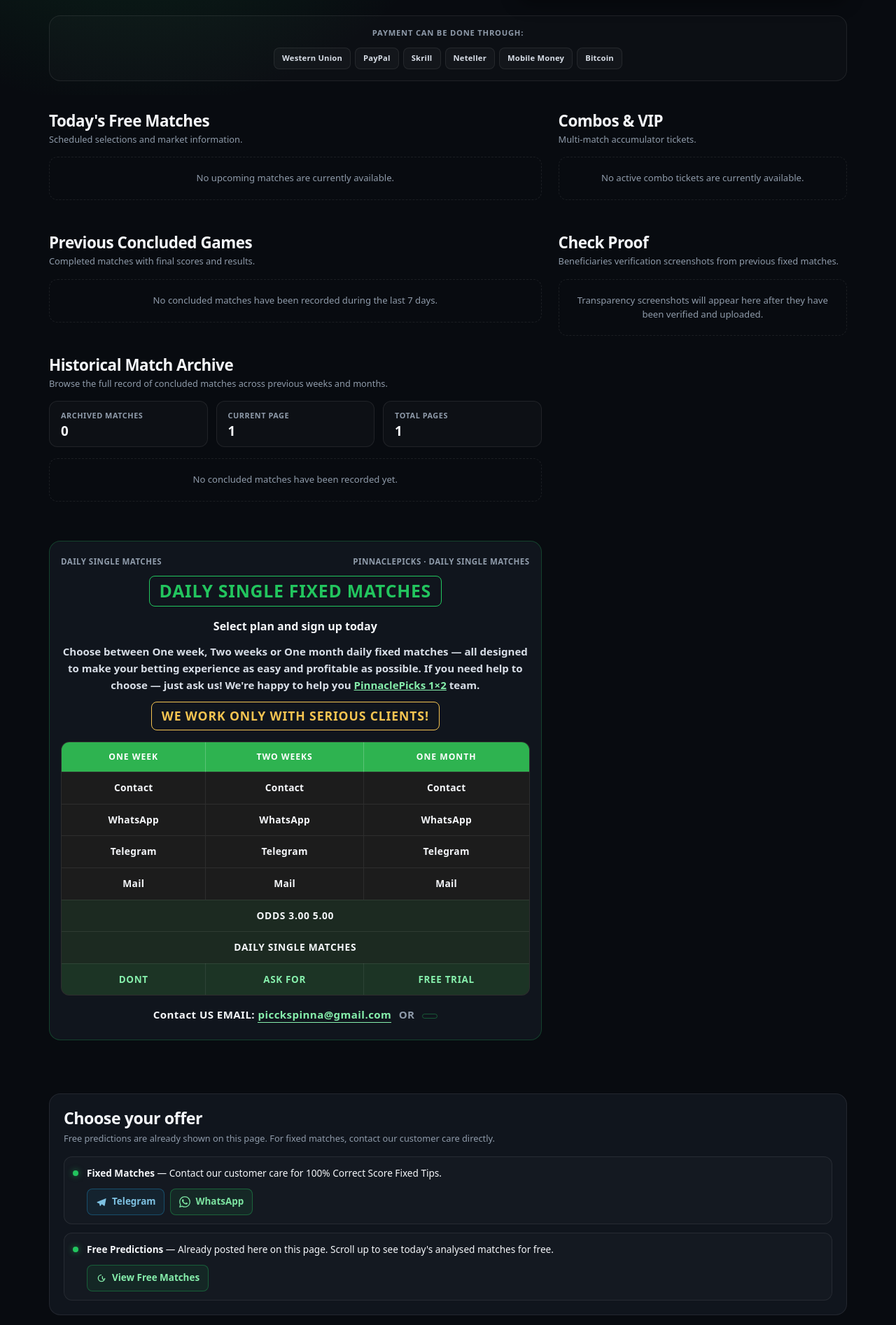
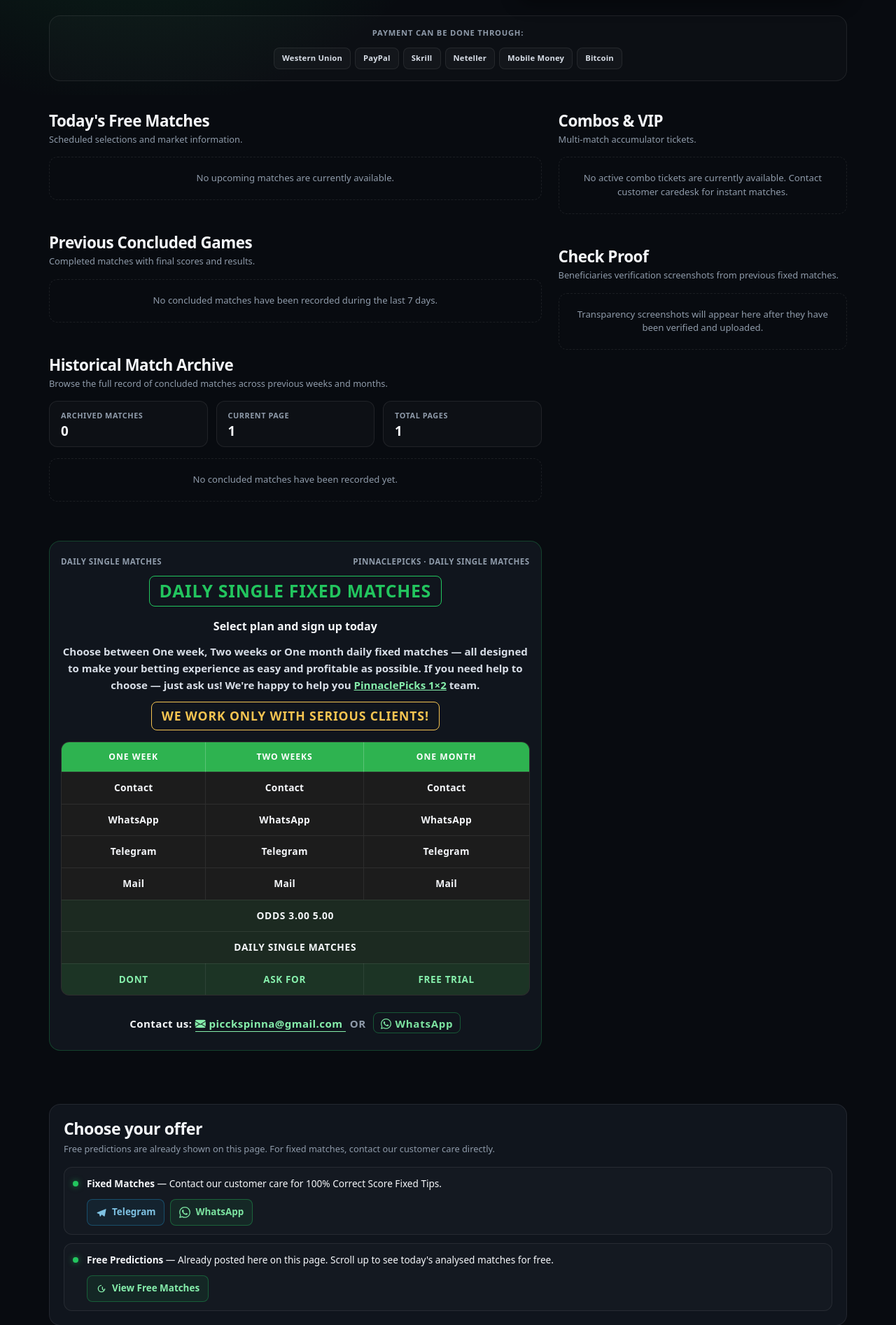
Before and after one commit to roparon/PinnaclePicks, a Flask app: page / in a window 1280 px wide. Shown: the part 687-2581 px from the top of the page at 70% size. Run offline with Flask 3, Linux system fonts and the light colour scheme.

Commit message:
Improve homepage contact links

```diff
--- a/app/templates/index.html
+++ b/app/templates/index.html
@@ -2986,13 +2986,26 @@ PinnaclePicks | Sports Analytics & Match History
                         </div>
 
                         <p class="pp-fixed-footer">
-                            Contact US EMAIL:
-                            <a href="mailto:picckspinna@gmail.com">picckspinna@gmail.com</a>
+                            <span>Contact us:</span>
+
+                            <a href="mailto:picckspinna@gmail.com"
+                               class="pp-fixed-footer-link"
+                               aria-label="Email PinnaclePicks">
+                                <i class="bi bi-envelope-fill" aria-hidden="true"></i>
+                                <span>picckspinna@gmail.com</span>
+                            </a>
+
                             <span class="pp-fixed-footer-or">OR</span>
+
                             <a href="https://wa.me/254752635475"
                                class="pp-fixed-footer-whatsapp"
                                target="_blank"
-                               rel="noopener noreferrer"></a>
+                               rel="noopener noreferrer"
+                               aria-label="Contact PinnaclePicks on WhatsApp"
+                               title="Chat with us on WhatsApp">
+                                <i class="bi bi-whatsapp" aria-hidden="true"></i>
+                                <span>WhatsApp</span>
+                            </a>
                         </p>
 
                     </div>
@@ -3082,7 +3095,7 @@ PinnaclePicks | Sports Analytics & Match History
                         </div>
                     {% else %}
                         <div class="pp-home-empty">
-                            No active combo tickets are currently available.
+                            No active combo tickets are currently available. Contact customer caredesk for instant matches.
                         </div>
                     {% endif %}
 
```
